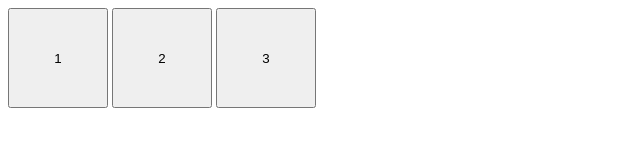
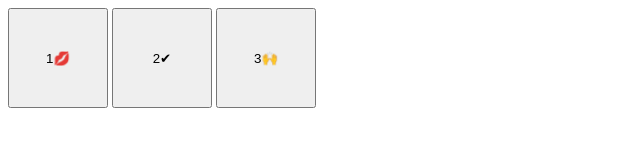
Before and after one commit to merabisamyurashvili/practika, a plain HTML site: page index.html in a window 1280 px wide. Shown: the full height of the page, 0-640 px from the left. Drawn offline with Linux system fonts and the light colour scheme.

Commit message:
Update index.html

```diff
--- a/index.html
+++ b/index.html
@@ -8,9 +8,9 @@
   </head>
   <body>
     <div class="saertodiv">
-      <button>1</button>
-      <button>2</button>
-      <button>3</button>
+      <button>1💋</button>
+      <button>2✔</button>
+      <button>3🙌</button>
     </div>
 
     <script src="/js.js"></script>
```
